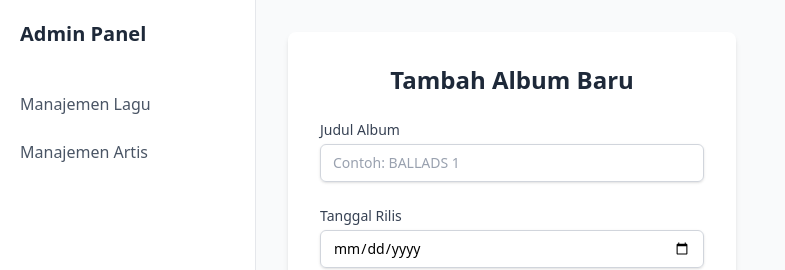
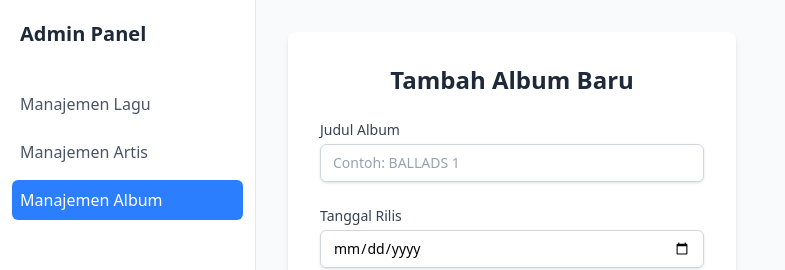
Before and after one commit to chailykevin/lyrics-app-approuter, a Next.js app: page /admin/albums/create in a window 1280 px wide. Shown: the top 270 px of the page, without its empty margins (0-785 px from the left). Built offline with nearby package versions, Linux system fonts and the light colour scheme; no server answers; the database is empty.

Commit message:
feat: add manajemen lagu option to admin home page

```diff
--- a/src/app/admin/layout.tsx
+++ b/src/app/admin/layout.tsx
@@ -14,6 +14,7 @@ export default function AdminLayout({ children }: Props) {
   const navItems = [
     { href: "/admin/songs", label: "Manajemen Lagu" },
     { href: "/admin/artists", label: "Manajemen Artis" },
+    { href: "/admin/albums", label: "Manajemen Album" },
   ];
 
   return (
```
